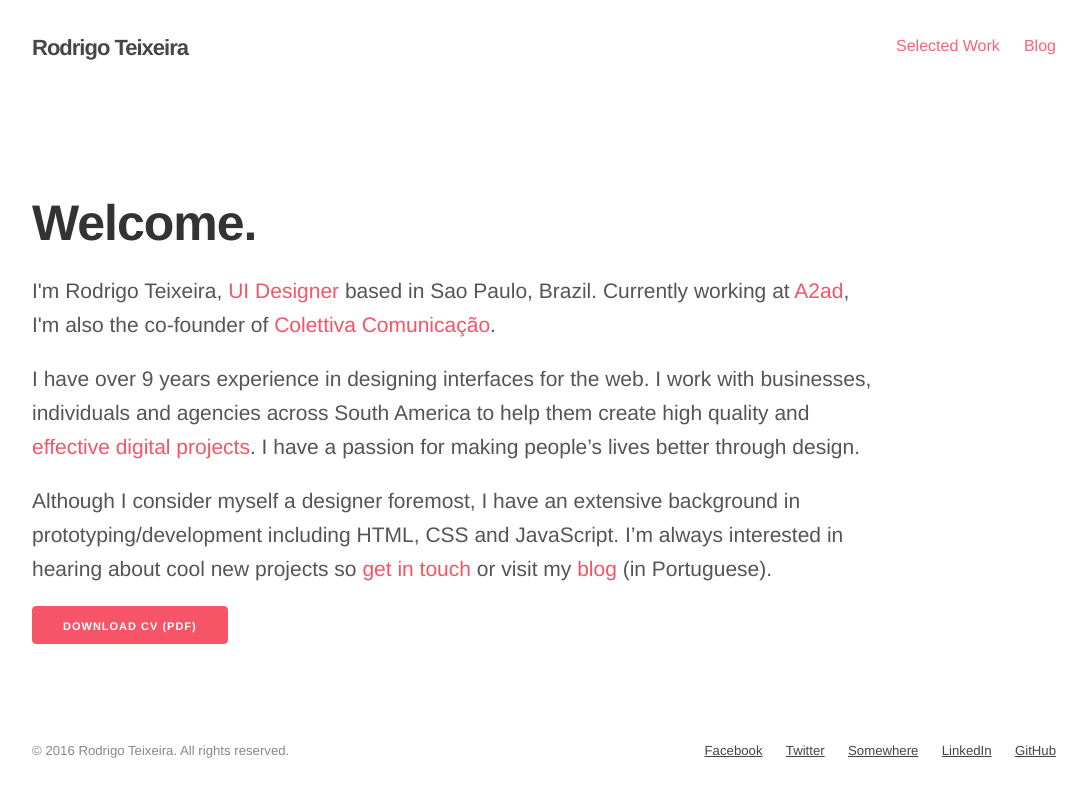
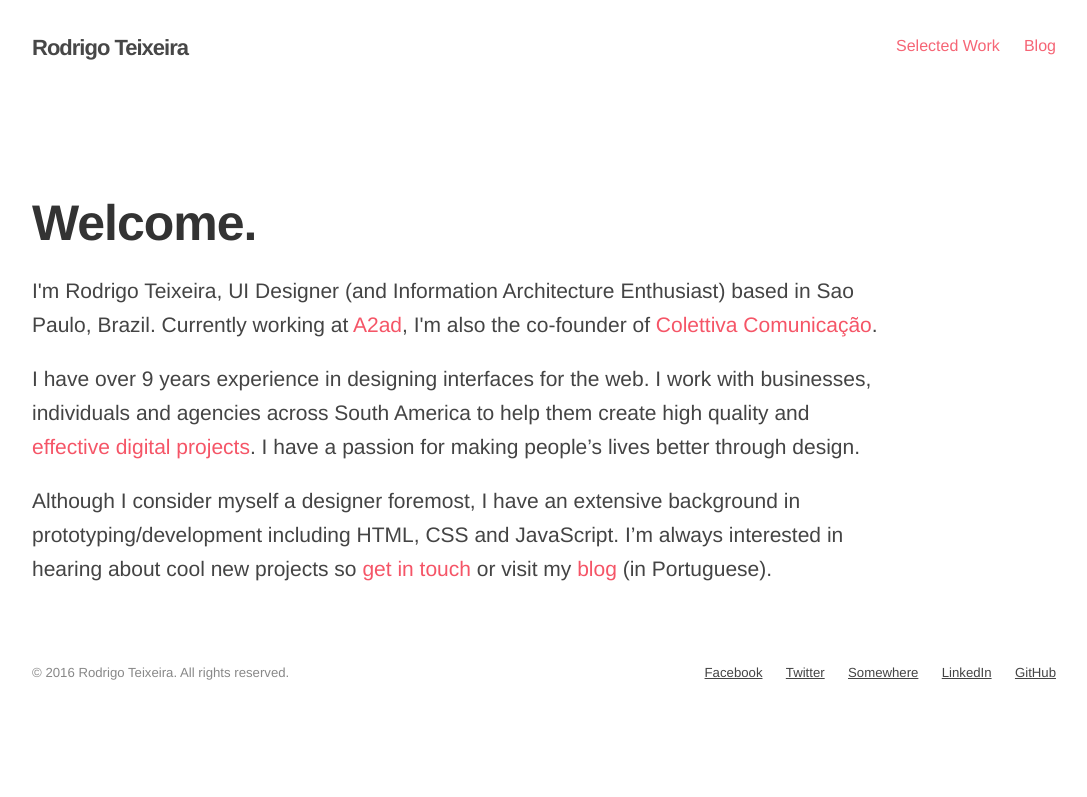
Before and after one commit to drigoteixeira/drigoteixeira.github.io, a Jekyll site: the page built from index.html, in a window 1280 px wide. Shown: the top 797 px of the page, without its empty margins (96-1183 px from the left). Built offline with Jekyll 4.4.1, drawn with Linux system fonts in a browser that asks for light colours.

Commit message:
Update homepage

```diff
--- a/index.html
+++ b/index.html
@@ -10,13 +10,12 @@
 				<h2>Welcome.</h2>
 
 
-				<p>I'm Rodrigo Teixeira, <a href="/">UI Designer</a> based in Sao Paulo, Brazil. Currently working at <a href="http://www.a2ad.com.br">A2ad</a>, I'm also the co-founder of <a href="http://www.colettiva.com.br">Colettiva Comunicação</a>. </p>
+				<p>I'm Rodrigo Teixeira, UI Designer (and Information Architecture Enthusiast) based in Sao Paulo, Brazil. Currently working at <a href="http://www.a2ad.com.br">A2ad</a>, I'm also the co-founder of <a href="http://www.colettiva.com.br">Colettiva Comunicação</a>. </p>
 
 				<p>I have over 9 years experience in designing interfaces for the web. I work with businesses, individuals and agencies across South America to help them create high quality and <a href="/selectedwork/">effective digital projects</a>. I have a passion for making people’s lives better through design. </p>
 
 				<p>Although I consider myself a designer foremost, I have an extensive background in prototyping/development including HTML, CSS and JavaScript. I’m always interested in hearing about cool new projects so <a href="mailto:drigoteixeira@gmail.com">get in touch</a> or visit my <a href="/blog">blog</a> (in Portuguese).</p>
 
-				<a href="https://www.dropbox.com/s/zxneg4v6kk7nvso/cv-rodrigo-teixeira.pdf?dl=0" class="button button-primary">Download CV (PDF)</a>
 
 			</article>
 		</div>
--- a/style.scss
+++ b/style.scss
@@ -603,7 +603,7 @@
   font-size: 1.5em; /* currently ems cause chrome bug misinterpreting rems on body element */
   line-height: 1.5;
   font-family: Helvetica, Arial, Verdana, sans-serif;
-  color: #555;
+  color: #444;
   text-rendering: optimizelegibility;
 }
 
```
